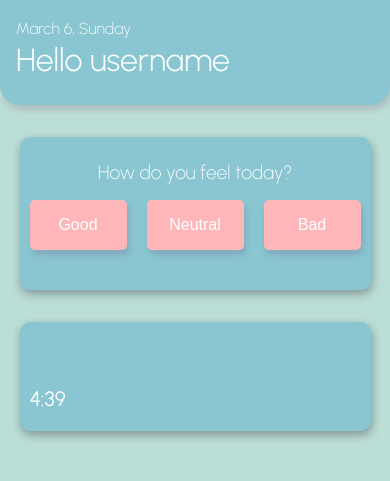
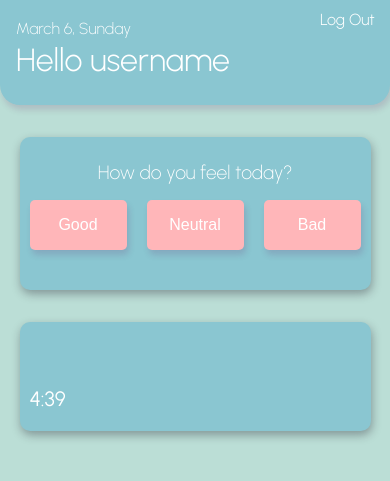
Before and after one commit to wadewilsones/mood-app, a React (Create React App) app in the folder mood/: page / in a window 390 px wide. Shown: the top 481 px of the page. Built offline with nearby package versions, Linux system fonts and the light colour scheme; no server answers.

Commit message:
All data in mood

```diff
--- a/mood/package.json
+++ b/mood/package.json
@@ -9,6 +9,7 @@
     "@testing-library/user-event": "^13.5.0",
     "react": "^17.0.2",
     "react-dom": "^17.0.2",
+    "react-router-dom": "^6.2.2",
     "react-scripts": "5.0.0",
     "web-vitals": "^2.1.4"
   },
--- a/mood/src/App.css
+++ b/mood/src/App.css
@@ -33,6 +33,8 @@ footer{
         box-shadow: #5e055625 2px 5px 6px;
         background-color: #8ac6d1;
         padding-bottom: 1.6em;
+        display: grid;
+        grid-template-columns: 80% 20%;
 
     }
 
@@ -47,6 +49,7 @@ footer{
         font-size: 1em;
         color: rgb(255, 255, 255);
         font-weight: 200;
+        grid-column-start: 1;
     }
 
     header h3{
@@ -54,6 +57,17 @@ footer{
         font-size: 2em;
         font-weight: 300;
         padding: 0 0 0 0.5em;
+        grid-column-start: 1;
+    }
+
+
+    header h5{
+        float:right;
+        font-size: 1em;
+        font-weight: 300;
+        padding: 10px 0 0 0.5em;
+        grid-column-start: 2;
+        grid-row-start: 1;
     }
 
         /*Mood Component*/
@@ -133,6 +147,8 @@ footer{
     .moodPicClass{
         width:150px;
         height: 100px;
+        display: block;
+        margin: auto;
     }
     /*Weather Component*/
     .weather_container{
--- a/mood/src/App.js
+++ b/mood/src/App.js
@@ -1,16 +1,16 @@
 import './App.css';
-import Header from './Header';
+import React, { Component } from "react";
+import ReactDOM from 'react-dom';
 import Mood from './Mood';
-import Weather from './Weather';
+import SignUp from './Sign-Up';
 
-function App() {
-  return (
-    <div>
-      <Header/>
-      <Mood/>
-      <Weather/>
-    </div>
-  );
+
+class App extends React.Component {
+  render(){
+    return (
+        <Mood/>
+    );
+  }
 }
 
 export default App;
--- a/mood/src/Mood.js
+++ b/mood/src/Mood.js
@@ -1,6 +1,8 @@
 //set up class
 import React, { createElement } from 'react';
 import ReactDOM from 'react-dom';
+import Header from './js/Header';
+import Weather from './js/Weather';
 
 class Mood extends React.Component{
 
@@ -77,6 +79,7 @@ class Mood extends React.Component{
     render() {
         return(
             <div>
+                <Header/>
                 <section id ="mood-section">
                 <h3>How do you feel today?</h3>
                 <div id="mood-container">
@@ -92,6 +95,7 @@ class Mood extends React.Component{
                 </div>
                 <div id="mood"></div>
                 </section>
+                <Weather/>
             </div>
         )
     }
--- /dev/null
+++ b/mood/src/Sign-Up.js
@@ -0,0 +1,29 @@
+import './App.css';
+import React, { createElement } from 'react';
+
+class SignUp extends React.Component{
+    constructor(props){
+        super(props)
+    }
+
+    render(){
+        return(
+            <div id="sign-up-container">
+                <h1>Moodnex</h1>
+                <h5>Your personal mood app</h5>
+                <p>Sign Up</p>
+                <form>
+                <label for="username">Username</label>
+                 <input type="text" id="username" placeholder='Type here..' name="username"></input>
+                <label for="password">Username</label>
+                 <input type="text" id="password" placeholder='Type here..' name="password"></input>
+                 <input type="submit" id="submit-btn">Sign-Up</input>
+                 <p>Already have an account? Login!</p>
+                </form>
+            </div>
+        )
+    }
+
+}
+
+export default SignUp;
--- a/mood/src/Header.js
+++ b/mood/src/js/Header.js
@@ -1,4 +1,5 @@
-import Today from './js/date';
+import { NavLink } from 'react-router-dom';
+import Today from './date';
 let todayInfo = Today();
 const date = todayInfo[0];
 function Header(){
@@ -6,6 +7,7 @@ function Header(){
         <header>
         <h4>{date}</h4>
         <h3>Hello username</h3>
+        <h5>Log Out</h5>
         </header>)
 }
 
--- a/mood/src/Weather.js
+++ b/mood/src/js/Weather.js
@@ -1,6 +1,6 @@
 import React, { createElement } from 'react';
-import DetectLocation from './js/weatherAPI';
-import Today from './js/date';
+import DetectLocation from './weatherAPI';
+import Today from './date';
 //Call weather API
 
 function Weather(){
```
Also changed, not shown: mood/src/calendar.js (deleted, +0 -7 lines), 1 other file (tests, documents, lock files or other folders).
